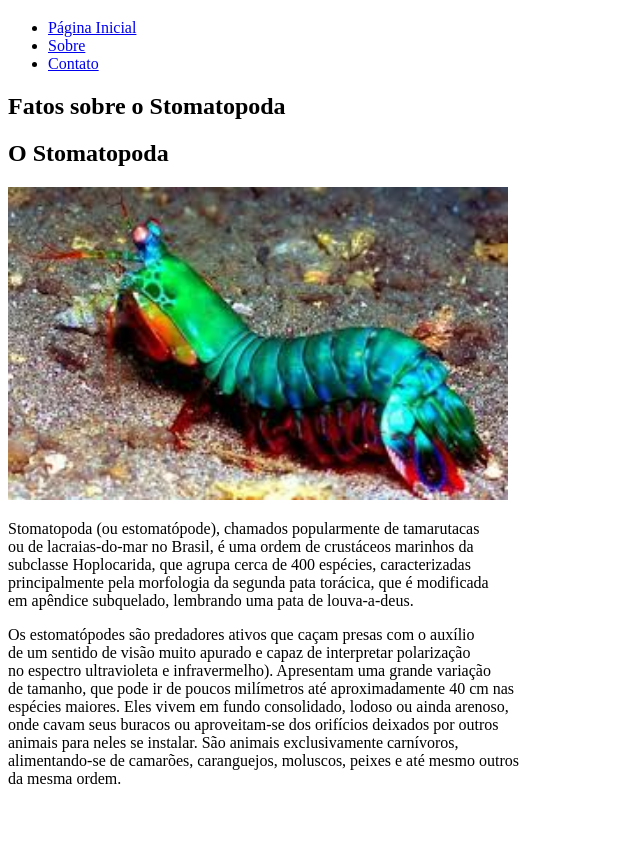
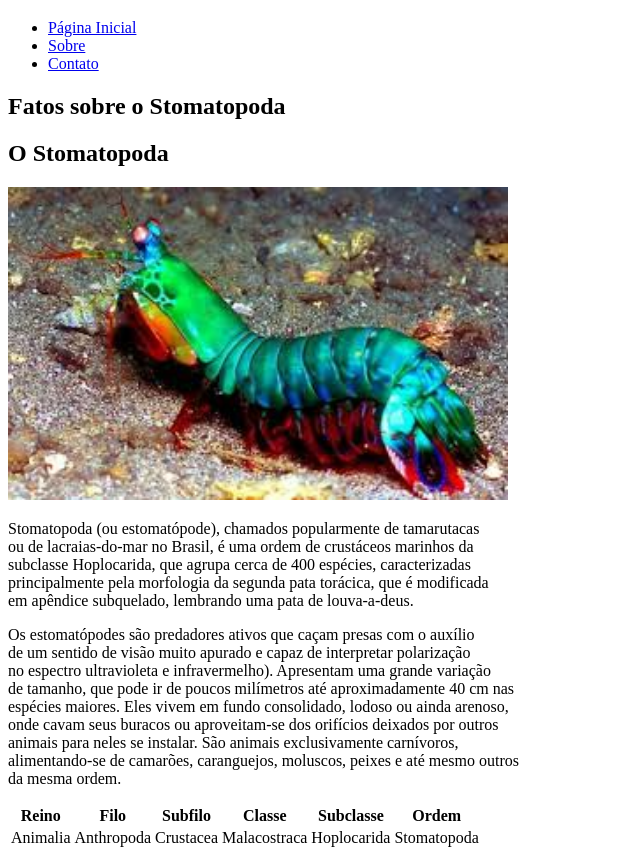
Before and after one commit to DiegoCS777/trybe-exercises, a plain HTML site: page exercises/introducao-a-html-e-css.4/index.html in a window 1280 px wide. Shown: the part 61-919 px from the top of the page, without its empty margins (0-640 px from the left). Before the commit the page ends 865 px from the top, so only its background shows below. Drawn offline with Linux system fonts and the light colour scheme.

Commit message:
adiciona tabela e seções

```diff
--- a/exercises/introducao-a-html-e-css.4/index.html
+++ b/exercises/introducao-a-html-e-css.4/index.html
@@ -40,3 +40,23 @@
               alimentando-se de camarões, caranguejos, moluscos, peixes e até mesmo outros<br>
               da mesma ordem.
               </p>
+
+              <table>
+                <tr>
+                  <th>Reino</th>
+                  <th>Filo</th>
+                  <th>Subfilo</th>
+                  <th>Classe</th>
+                  <th>Subclasse</th>
+                  <th>Ordem</th>
+                </tr>
+                <tr>
+                  <td>Animalia</td>
+                  <td>Anthropoda</td>
+                  <td>Crustacea</td>
+                  <td>Malacostraca</td>
+                  <td>Hoplocarida</td>
+                  <td>Stomatopoda</td>
+                </tr>
+              </table>
+        </section>
```
